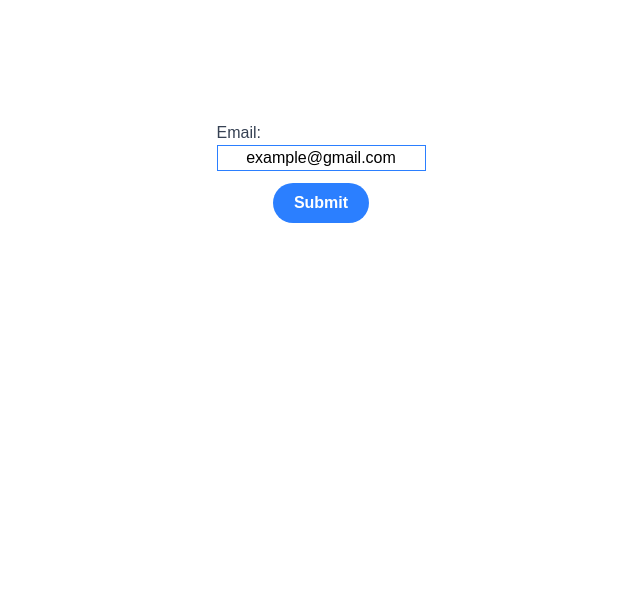
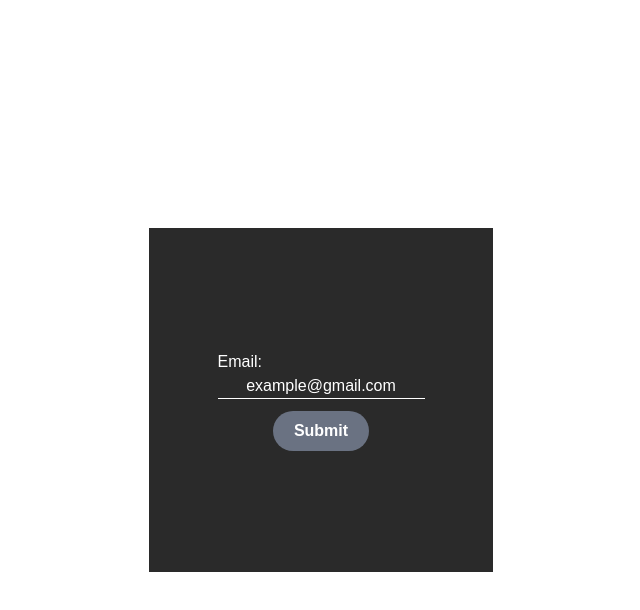
Before and after one commit to AleksandarHadzhiev/small-chat-app, a Next.js app in the folder frontend/chat/: page / in a window 1280 px wide. Shown: the top 610 px of the page, without its empty margins (319-959 px from the left). Built offline with nearby package versions, Linux system fonts and the light colour scheme.

Commit message:
change colors

```diff
--- a/frontend/chat/src/app/globals.css
+++ b/frontend/chat/src/app/globals.css
@@ -14,7 +14,7 @@
 
 @media (prefers-color-scheme: dark) {
   :root {
-    --background: #0a0a0a;
+    --background: #191919;
     --foreground: #ededed;
   }
 }
--- a/frontend/chat/src/app/page.tsx
+++ b/frontend/chat/src/app/page.tsx
@@ -22,17 +22,17 @@ export default function Home() {
   }
 
   return (
-    <div className="flex justify-center items-centeralign-center w-full h-full">
-      <form onSubmit={(e) => { register(e) }} className="flex flex-col justify-center space-y-3 items-center w-86 h-86 bg-white text-black">
+    <div className="flex justify-center items-center w-full h-full">
+      <form onSubmit={(e) => { register(e) }} className="flex flex-col justify-center space-y-3 items-center w-86 h-86 bg-[#2a2a2a] text-black">
         <div className="flex flex-col">
-          <label className="text-gray-700">Email:</label>
+          <label className="text-white">Email:</label>
           <input
-            className="text-center border border-blue-500 placeholder-black"
+            className="text-center border-b border-white placeholder-white"
             type="email"
             placeholder="example@gmail.com"
             onChange={(e) => { setEmail(e.target.value) }} />
         </div>
-        <button className="bg-blue-500 w-24 ju hover:bg-blue-700 text-white font-bold py-2 px-4 rounded-full">Submit</button>
+        <button className="bg-gray-500 w-24 ju hover:bg-gray-700 text-white font-bold py-2 px-4 rounded-full">Submit</button>
       </form>
     </div>
   );
```
